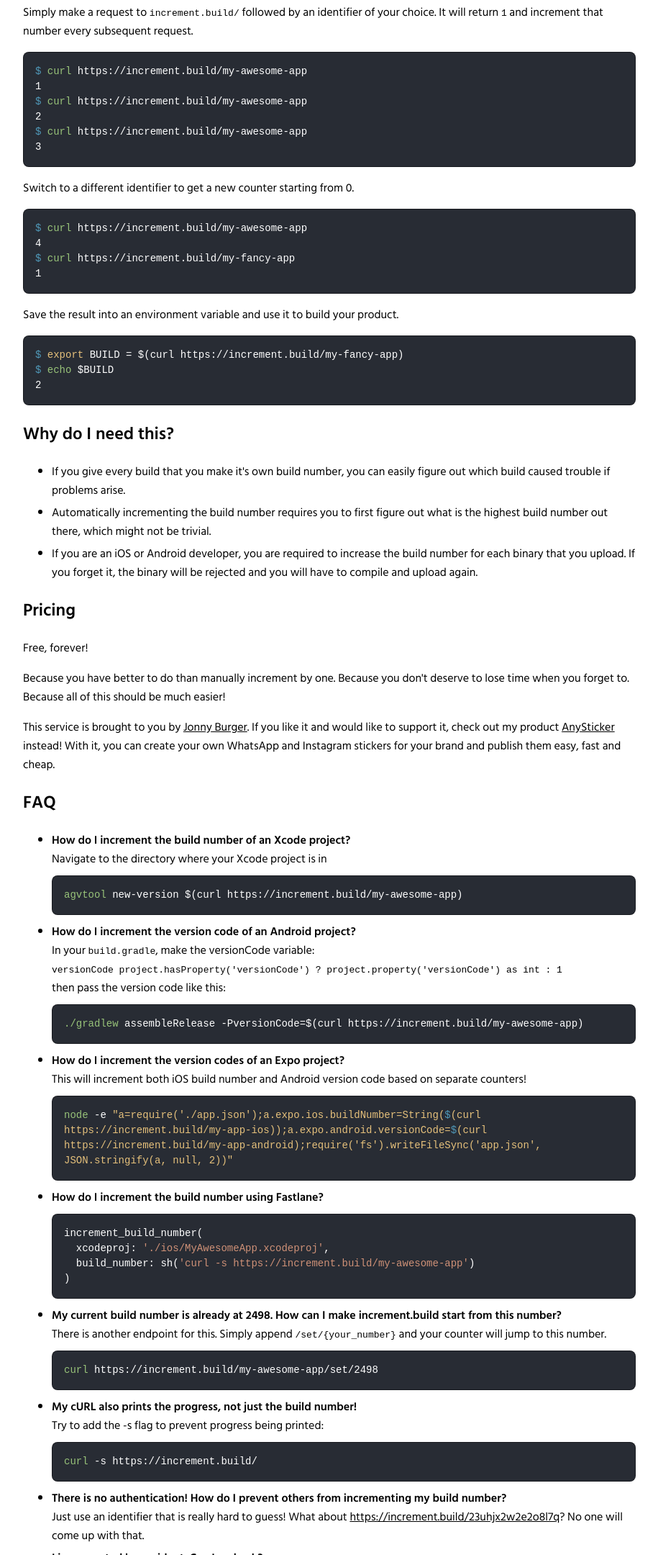
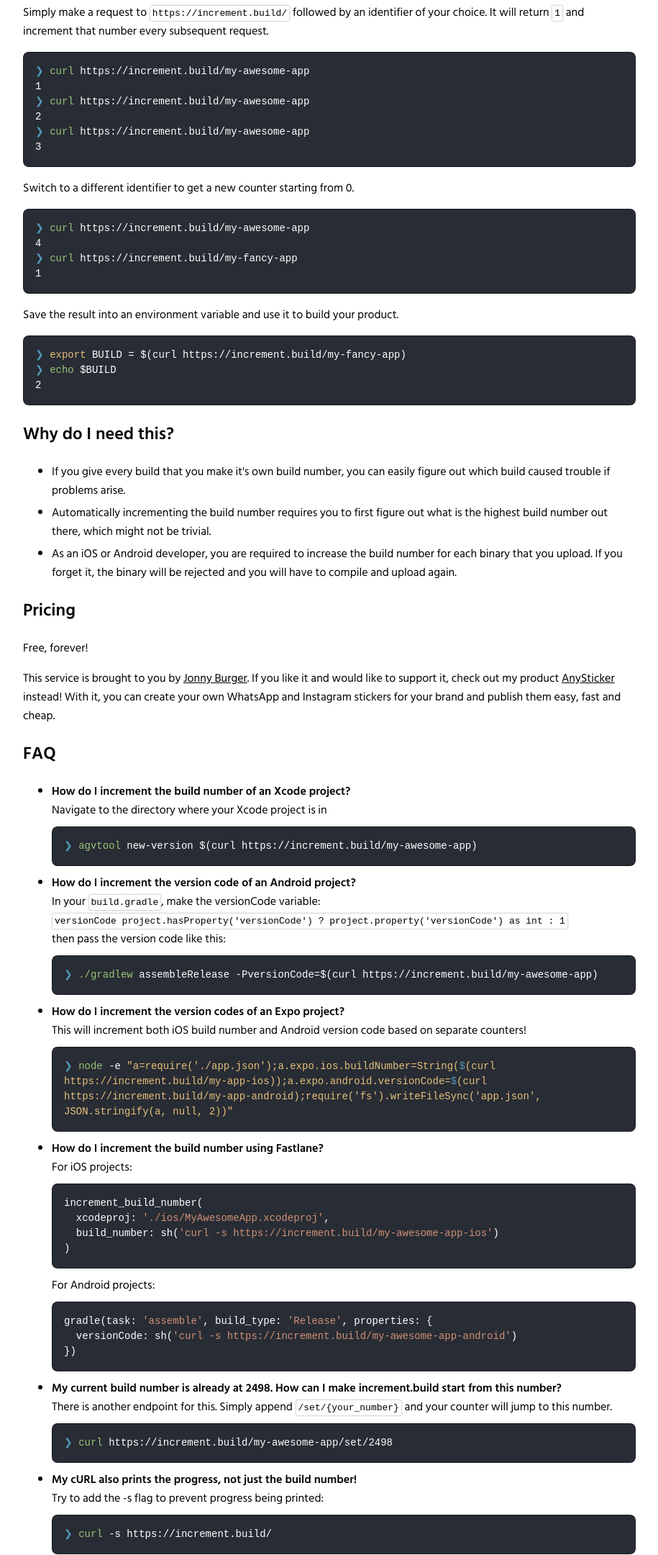
Before and after one commit to JonnyBurger/increment.build, a website: page static/index.html in a window 1280 px wide. Shown: the part 640-2800 px from the top of the page at 72% size, without its empty margins (182-1097 px from the left). Drawn offline with Linux system fonts and the light colour scheme.

Commit message:
add prompts and external links

```diff
--- a/static/index.html
+++ b/static/index.html
@@ -74,6 +74,12 @@
         .vscodestring {
             color: #CF9177
         }
+        code {
+            border: 1px solid rgba(0, 0, 0, 0.15);
+            padding: 3px;
+            border-radius: 3px;
+            box-shadow: 0 0 3px rgba(0, 0, 0, 0.1)
+        }
     </style>
 </head>
 <body>
@@ -93,26 +99,26 @@
         <div style="height: 40px;"></div>
         <div class="content">
             <h2>How it works</h2>
-            <p>Simply make a request to <code>increment.build/</code> followed by an identifier of your choice. It will return <code>1</code> and increment that number every subsequent request.</p>
+            <p>Simply make a request to <code>https://increment.build/</code> followed by an identifier of your choice. It will return <code>1</code> and increment that number every subsequent request.</p>
             <div class="terminal">
-                <span class="prompt">$ </span><span class="bin">curl</span> https://increment.build/my-awesome-app<br>
+                <span class="prompt">❯ </span><span class="bin">curl</span> https://increment.build/my-awesome-app<br>
                 1 <br>
-                <span class="prompt">$ </span><span class="bin">curl</span> https://increment.build/my-awesome-app<br>
+                <span class="prompt">❯ </span><span class="bin">curl</span> https://increment.build/my-awesome-app<br>
                 2 <br>
-                <span class="prompt">$ </span><span class="bin">curl</span> https://increment.build/my-awesome-app<br>
+                <span class="prompt">❯ </span><span class="bin">curl</span> https://increment.build/my-awesome-app<br>
                 3 <br>
             </div>
             <p>Switch to a different identifier to get a new counter starting from 0.</p>
             <div class="terminal">
-                <span class="prompt">$ </span><span class="bin">curl</span> https://increment.build/my-awesome-app<br>
+                <span class="prompt">❯ </span><span class="bin">curl</span> https://increment.build/my-awesome-app<br>
                 4 <br>
-                <span class="prompt">$ </span><span class="bin">curl</span> https://increment.build/my-fancy-app<br>
+                <span class="prompt">❯ </span><span class="bin">curl</span> https://increment.build/my-fancy-app<br>
                 1 <br>
             </div>
             <p>Save the result into an environment variable and use it to build your product.</p>
             <div class="terminal">
-                <span class="prompt">$ </span><span class="export">export</span> BUILD = $(curl https://increment.build/my-fancy-app) <br>
-                <span class="prompt">$ </span><span class="span bin">echo
+                <span class="prompt">❯ </span><span class="export">export</span> BUILD = $(curl https://increment.build/my-fancy-app) <br>
+                <span class="prompt">❯ </span><span class="span bin">echo
                 </span> $BUILD <br>
                 2
             </div>
@@ -120,11 +126,10 @@
             <ul>
                 <li>If you give every build that you make it's own build number, you can easily figure out which build caused trouble if problems arise.</li>
                 <li>Automatically incrementing the build number requires you to first figure out what is the highest build number out there, which might not be trivial.</li>
-                <li>If you are an iOS or Android developer, you are required to increase the build number for each binary that you upload. If you forget it, the binary will be rejected and you will have to compile and upload again.</li>
+                <li>As an iOS or Android developer, you are required to increase the build number for each binary that you upload. If you forget it, the binary will be rejected and you will have to compile and upload again.</li>
             </ul>
             <h2>Pricing</h2>
             <p>Free, forever!</p>
-            <p>Because you have better to do than manually increment by one. Because you don't deserve to lose time when you forget to. Because all of this should be much easier!</p>
             <p>This service is brought to you by <a target="_blank" href="https://jonny.io">Jonny Burger</a>. If you like it and would like to support it, check out my product <a target="_blank" href="https://anysticker.app">AnySticker</a> instead! With it, you can create your own WhatsApp and Instagram stickers for your brand and publish them easy, fast and cheap.</p>
             <h2>FAQ</h2>
             <ul>
@@ -132,7 +137,7 @@
                     <strong>How do I increment the build number of an Xcode project?</strong><br>
                     Navigate to the directory where your Xcode project is in
                     <div class="terminal">
-                        <span class="bin">agvtool </span>new-version $(curl https://increment.build/my-awesome-app)
+                            <span class="prompt">❯ </span> <span class="bin">agvtool </span>new-version $(curl https://increment.build/my-awesome-app)
                     </div>
                 </li>
                 <li>
@@ -143,7 +148,7 @@
                     </code><br>
                     then pass the version code like this:
                     <div class="terminal">
-                            <span class="bin">./gradlew </span>assembleRelease -PversionCode=$(curl https://increment.build/my-awesome-app)
+                            <span class="prompt">❯ </span><span class="bin">./gradlew </span>assembleRelease -PversionCode=$(curl https://increment.build/my-awesome-app)
                     </div>
                 </li>
                 <li>
@@ -152,30 +157,37 @@
                     </strong>
                     This will increment both iOS build number and Android version code based on separate counters!
                     <div class="terminal">
-                            <span class="bin">node</span> -e <span class="export">"a=require('./app.json');a.expo.ios.buildNumber=String(<span class="prompt">$</span>(curl https://increment.build/my-app-ios));a.expo.android.versionCode=<span class="prompt">$</span>(curl https://increment.build/my-app-android);require('fs').writeFileSync('app.json', JSON.stringify(a, null, 2))"</span>
+                            <span class="prompt">❯ </span><span class="bin">node</span> -e <span class="export">"a=require('./app.json');a.expo.ios.buildNumber=String(<span class="prompt">$</span>(curl https://increment.build/my-app-ios));a.expo.android.versionCode=<span class="prompt">$</span>(curl https://increment.build/my-app-android);require('fs').writeFileSync('app.json', JSON.stringify(a, null, 2))"</span>
                     </div>
                 </li>
                 <li>
                     <strong>How do I increment the build number using Fastlane?</strong><br>
+                    For iOS projects:
                     <pre class="terminal">
 increment_build_number(
   xcodeproj: <span class="vscodestring">'./ios/MyAwesomeApp.xcodeproj'</span>,
-  build_number: sh(<span class="vscodestring">'curl -s https://increment.build/my-awesome-app'</span>)
+  build_number: sh(<span class="vscodestring">'curl -s https://increment.build/my-awesome-app-ios'</span>)
 )</pre>
+For Android projects:
+<pre class="terminal">
+gradle(task: <span class="vscodestring">'assemble'</span>, build_type: <span class="vscodestring">'Release'</span>, properties: {
+  versionCode: sh(<span class="vscodestring">'curl -s https://increment.build/my-awesome-app-android'</span>)
+})
+</pre>
                 </li>
                 <li>
                     <strong>My current build number is already at 2498. How can I make increment.build start from this number?</strong>
                     <br>
                     There is another endpoint for this. Simply append <code>/set/{your_number}</code> and your counter will jump to this number.
                     <div class="terminal">
-                        <span class="bin">curl </span>https://increment.build/my-awesome-app/set/2498
+                            <span class="prompt">❯ </span><span class="bin">curl </span>https://increment.build/my-awesome-app/set/2498
                     </div>
                 </li>
                 <li>
                     <strong>My cURL also prints the progress, not just the build number!</strong> <br>
                     Try to add the -s flag to prevent progress being printed:
                     <div class="terminal">
-                        <span class="bin">curl</span> -s https://increment.build/
+                            <span class="prompt">❯ </span><span class="bin">curl</span> -s https://increment.build/
                     </div>
                 </li>
                 <li>
@@ -205,7 +217,7 @@ re='^[0-9]+$'
             <p></p>
             <p>© <script>document.write(new Date().getFullYear() + 1)</script> Jonny Burger. Yes I live in the future 😎🤖
                 <br>
-                <a href="https://jonny.io">Website</a><br><a href="https://twitter.com/jnybgr">Twitter</a></p>
+                <a target="_blank" href="https://jonny.io">Website</a><br><a target="_blank" href="https://twitter.com/jnybgr">Twitter</a></p>
             <div style="height: 100px;"></div>
         </div>
     </div>
```
